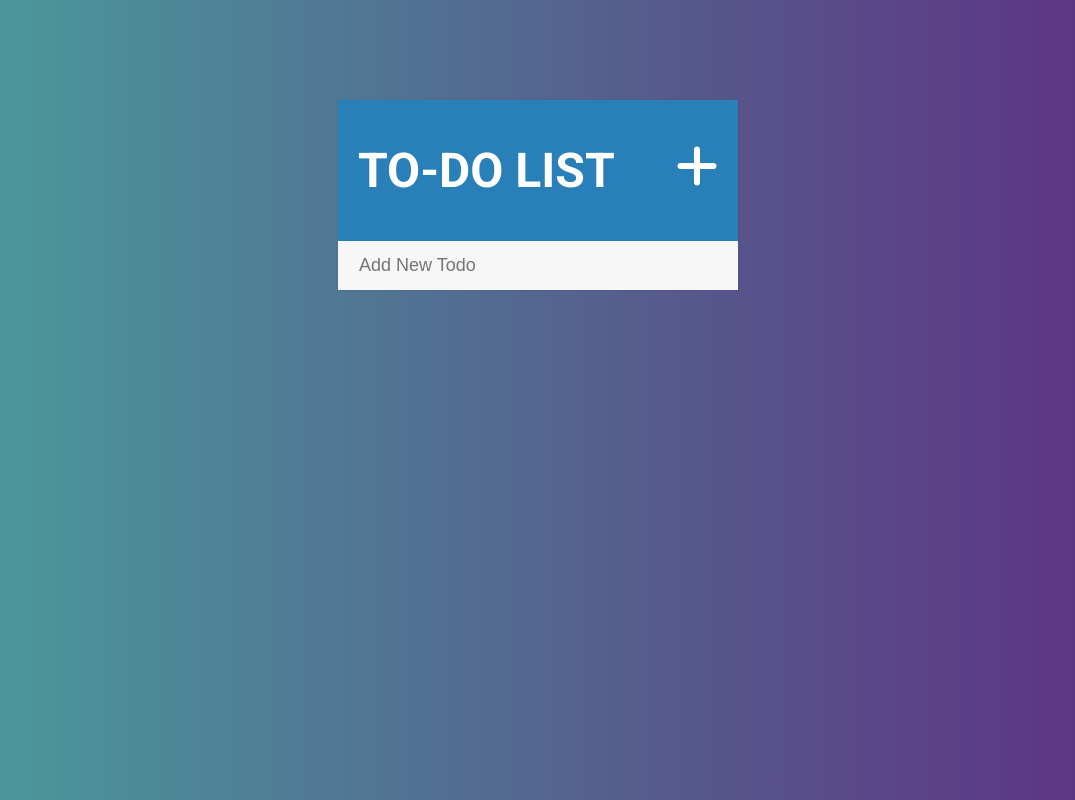
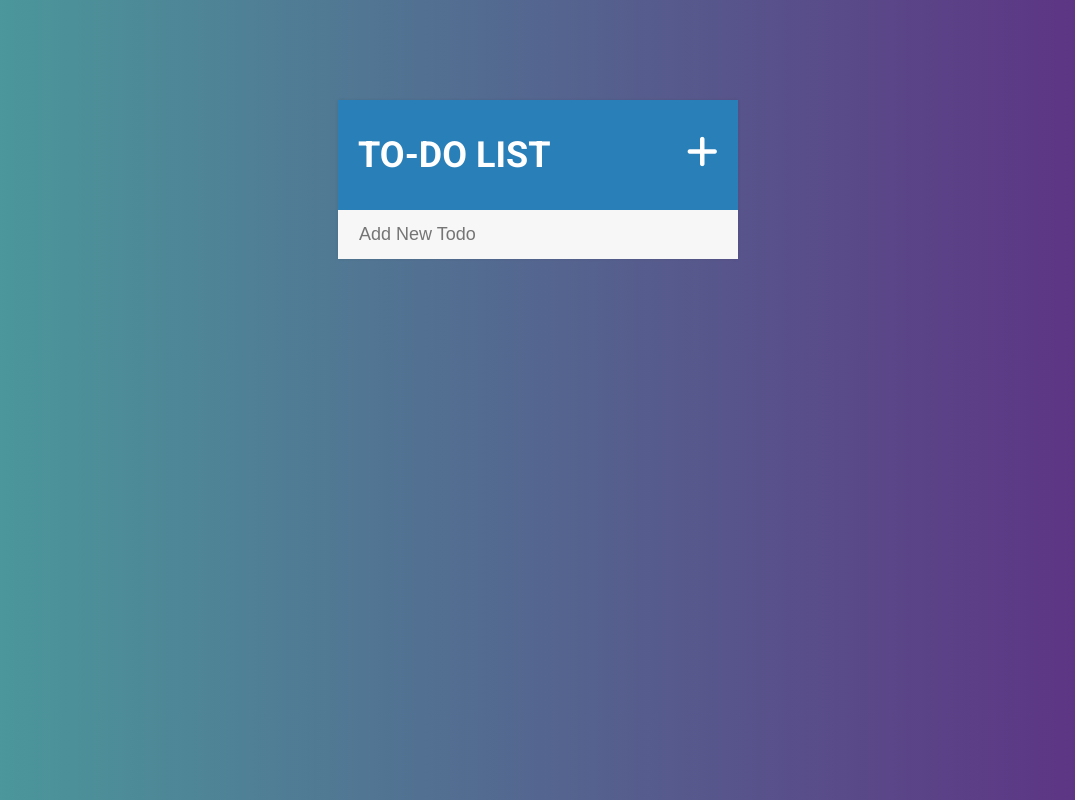
Before and after one commit to paramjeetdhiman/jQuery-ToDo-App, a plain HTML site: page index.html in a window 1280 px wide. Shown: the whole page, without its empty margins (102-1177 px from the left). Drawn offline with Linux system fonts and the light colour scheme.

```diff
--- a/css/index.css
+++ b/css/index.css
@@ -19,7 +19,7 @@
   padding: 10px 20px;
   margin: 0;
   text-transform: uppercase;
-  font: bold 24px roboto;
+  font: bold 18px roboto;
 }
 
 .completed {
```
Also changed, not shown: img/Screenshot-1.png (added), img/Screenshot-2.png (added), 1 other file.
